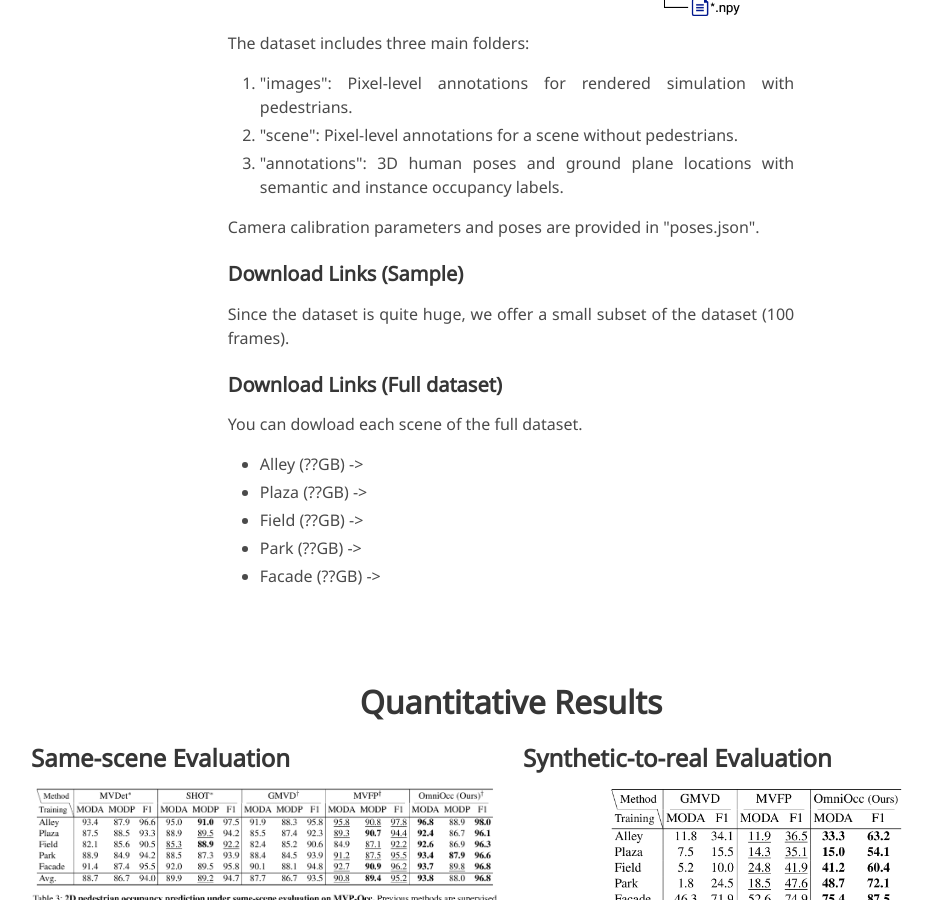
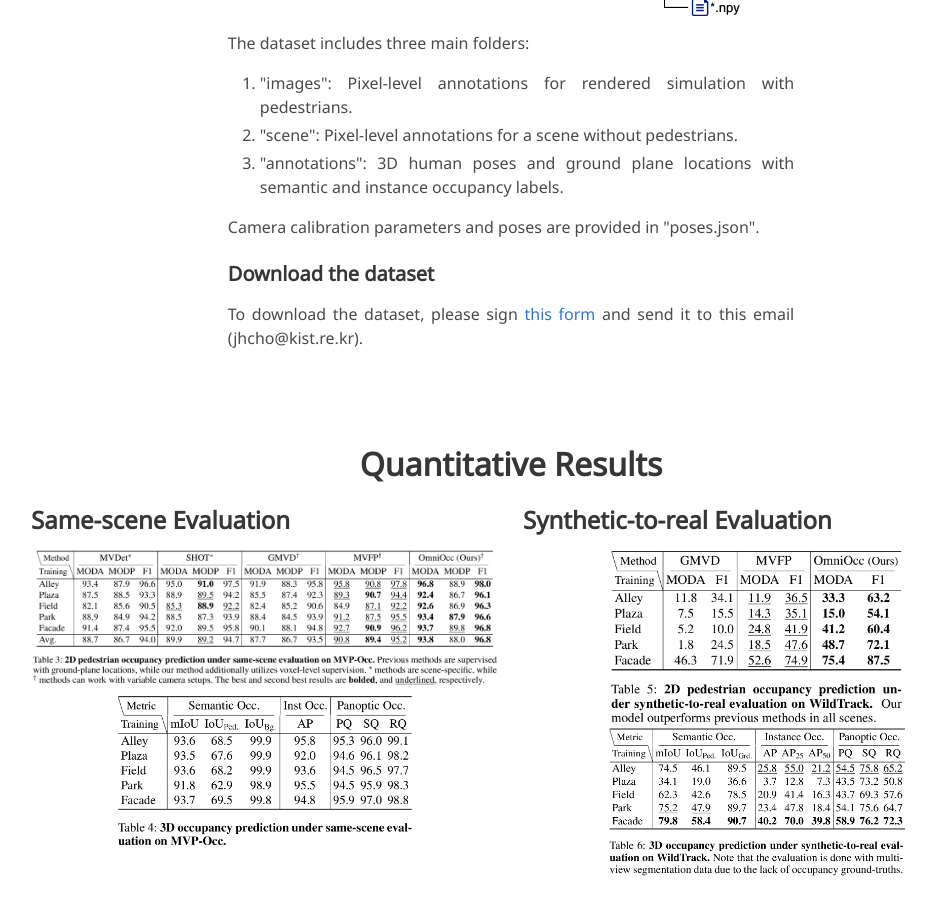
Before and after one commit to sithu31296/sithu31296.github.io, a Jekyll site: the page mvpocc/index.html, which Jekyll copies as it is, in a window 1280 px wide and 900 px high, scrolled down 4232 px. Shown: the whole window, without its empty margins (129-1065 px from the left). Built offline with Jekyll 4.4.1, drawn with Linux system fonts in a browser that asks for light colours; nearby versions of some CDN libraries; some web fonts are replaced; library files that are not in the unit come from our copies; a style sheet for code colours, icons or effects is not loaded.

Commit message:
update mvpocc

```diff
--- a/mvpocc/index.html
+++ b/mvpocc/index.html
@@ -344,20 +344,8 @@
 
           <br></br>
 
-          <h4>Download Links (Sample)</h4>
-          Since the dataset is quite huge, we offer a small subset of the dataset (100 frames).
-
-          <br></br>
-          <h4>Download Links (Full dataset)</h4>
-          You can dowload each scene of the full dataset.
-
-          <ul>
-            <li>Alley (??GB) -> </li>
-            <li>Plaza (??GB) -> </li>
-            <li>Field (??GB) -> </li>
-            <li>Park (??GB) -> </li>
-            <li>Facade (??GB) -> </li>
-          </ul>
+          <h4>Download the dataset</h4>
+          To download the dataset, please sign <a href="./static/images/License_Aggrement.pdf">this form</a> and send it to this email (jhcho@kist.re.kr).
         </div>
       </div>
     </div>
```
Also changed, not shown: 1 other file.
